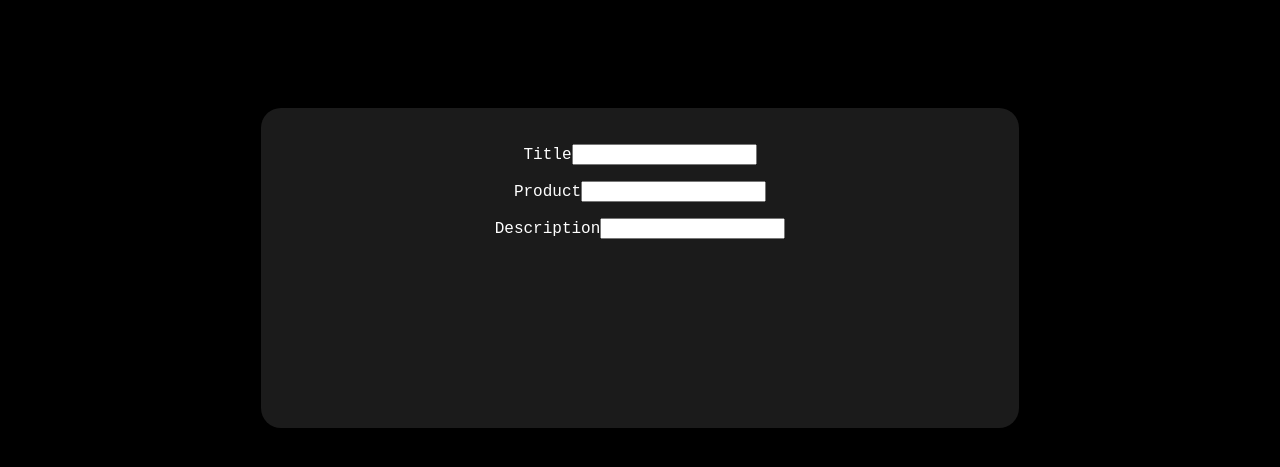
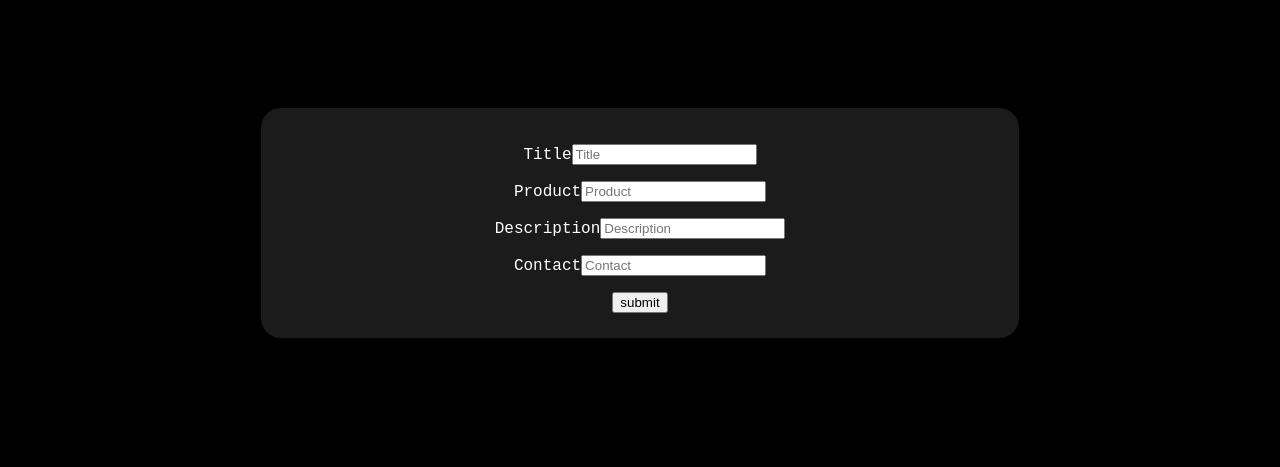
Before and after one commit to Jaorow/scraps, a plain HTML site: page trading.html in a window 1280 px wide. Shown: the part 143-610 px from the top of the page. Drawn offline with Linux system fonts and the light colour scheme.

Commit message:
-- form --

```diff
--- a/styles/main.css
+++ b/styles/main.css
@@ -26,7 +26,7 @@ body{
     background-color: var(--hover-box);
     margin-left: 20%;
     margin-right: 20%;
-    height: 300px;
+    height: 210px;
     border-radius: 20px;
     padding-top: 20px;
 
--- a/trading.html
+++ b/trading.html
@@ -38,16 +38,21 @@
 
         <form id = "post" name = "post" netlify>
             <p>
-                <lable>Title<input type"text" name="Title"></lable>
+                <lable>Title<input type"text" placeholder = "Title" name="Title"></lable>
             </p>
             <p>
-                <lable>Product<input type"text" name="product"></lable>
+                <lable>Product<input type"text" placeholder = "Product" name="product"></lable>
             </p>
 
             <p>
-                <lable>Description<input type"text" name="des"></lable>
+                <lable>Description<input type"text" placeholder = "Description" name="des" ></lable>
             </p>
 
+            <p>
+                <lable>Contact<input type"text" placeholder = "Contact" name="con" ></lable>
+            </p>
+
+            <input type="submit" value="submit">
 
         </form>
 
```
Also changed, not shown: form.html (deleted, +0 -8 lines), 1 other file.
